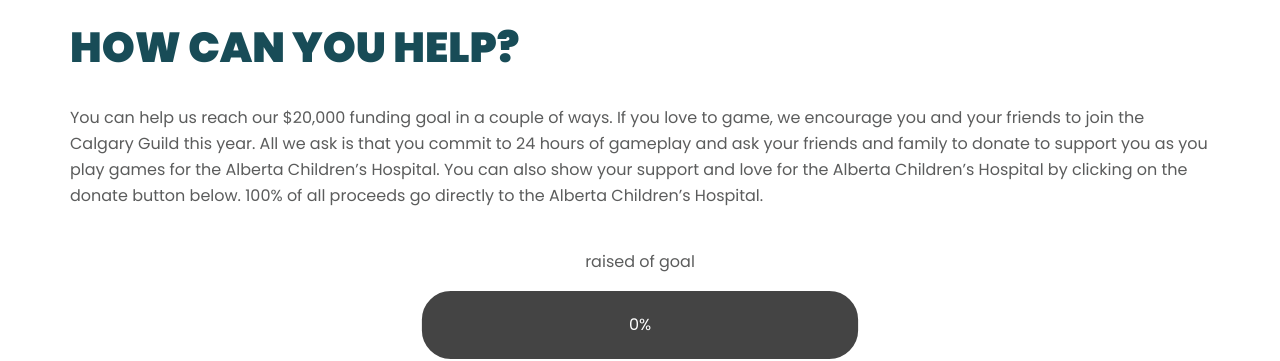
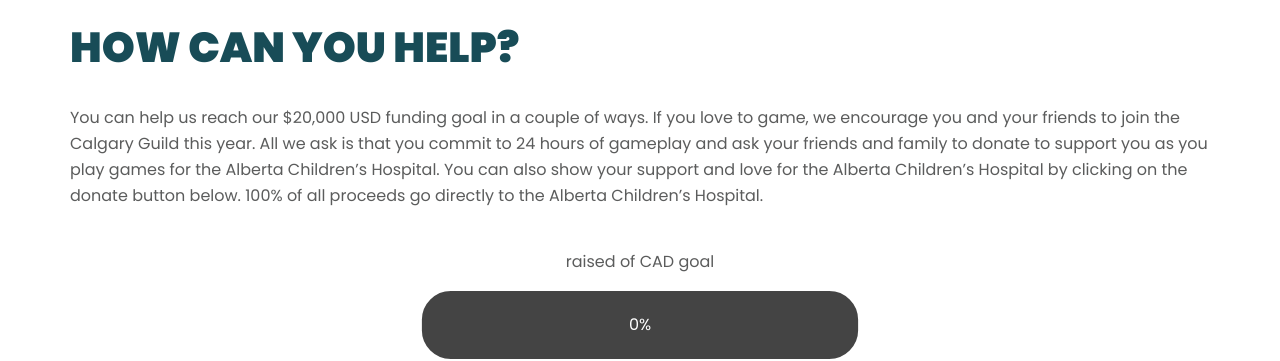
Before and after one commit to ExtraLifeYYC/ExtraLifeYYC.github.io, a Jekyll site: the page built from index.md, in a window 1280 px wide and 900 px high, scrolled down 1152 px. Shown: the part 154-515 px from the top of the window. Built offline with Jekyll 4.4.1, drawn with Linux system fonts in a browser that asks for light colours; nearby versions of some CDN libraries.

Commit message:
Added Clarification of USD and CAD
Progress bars shows funds raised in CAD. Description explains that our goal is $20,000 USD.

```diff
--- a/_includes/body_about.html
+++ b/_includes/body_about.html
@@ -26,7 +26,7 @@
                             </div>
                             <div class="lgx-about-content">
                                 <p class="text">
-                                    You can help us reach our $20,000 funding goal in a couple of ways. If you love to game, we encourage you and your friends to join the Calgary Guild this year. All we ask is that you commit to 24 hours of gameplay and ask your friends and family to donate to support you as you play games for the Alberta Children’s Hospital. You can also show your support and love for the Alberta Children’s Hospital by clicking on the donate button below. 100% of all proceeds go directly to the Alberta Children’s Hospital.
+                                    You can help us reach our $20,000 USD funding goal in a couple of ways. If you love to game, we encourage you and your friends to join the Calgary Guild this year. All we ask is that you commit to 24 hours of gameplay and ask your friends and family to donate to support you as you play games for the Alberta Children’s Hospital. You can also show your support and love for the Alberta Children’s Hospital by clicking on the donate button below. 100% of all proceeds go directly to the Alberta Children’s Hospital.
                                 </p>
                             </div>
                         </div>
@@ -35,7 +35,7 @@
                 <div class="row">
                     <div class="col-sm-12">
                         <div class="lgx-about-content-area" style="margin-top: 4.0rem;">
-                            <p style="text-align: center;"><span id="elRaised"></span> raised of <span id="elGoal"></span> goal</p>
+                            <p style="text-align: center;"><span id="elRaised"></span> raised of <span id="elGoal"></span> CAD goal</p>
                             <div id="extralifegoal" data-preset="energy" class="ldBar label-center" style="width:100%;height: 100px;" data-value="0"></div>
                             <div class="section-btn-area">
                                 <a class="lgx-btn" href="https://www.extra-life.org/index.cfm?fuseaction=register.start&eventID=547&teamID=50312">Join Extra Life</a>
--- a/assets/js/team-goal.js
+++ b/assets/js/team-goal.js
@@ -18,8 +18,8 @@
 		const $goal = $('#elGoal');
 		const $header = $('#extralifegoal');
 		$calcratio = ((result.sumDonations / result.fundraisingGoal) * 100).toFixed(0);
-		$raised.html(ELT.toCurrency(result.sumDonations));
-		$goal.html(ELT.toCurrency(result.fundraisingGoal));
+		$raised.html(ELT.toCurrency(result.sumDonations * 1.33874));
+		$goal.html(ELT.toCurrency(result.fundraisingGoal * 1.33874));
 
 		$header.attr("data-value", $calcratio)
 	}
```
